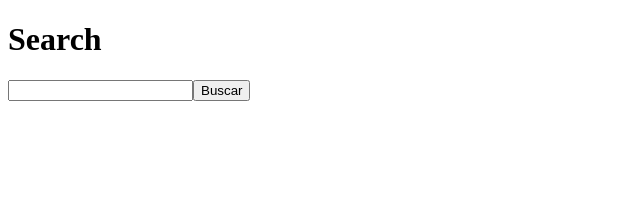
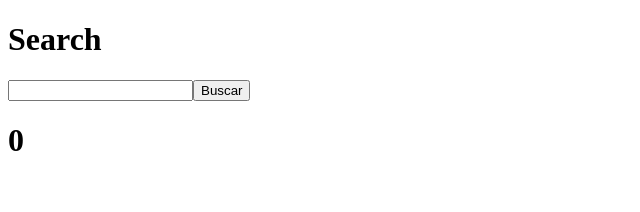
Before and after one commit to GbCarvalho/performing, a Next.js app: page / in a window 1280 px wide. Shown: the top 212 px of the page, without its empty margins (0-640 px from the left). Built offline with nearby package versions, Linux system fonts and the light colour scheme.

Commit message:
Added simple calc to understand the useMemo usage

```diff
--- a/components/SearchResults.tsx
+++ b/components/SearchResults.tsx
@@ -1,3 +1,4 @@
+import { useMemo } from "react";
 import { ProductItem } from "./ProductItem";
 
 type SearchResultsProps = {
@@ -9,8 +10,15 @@ type SearchResultsProps = {
 };
 
 export function SearchResults({ results }: SearchResultsProps) {
+  const totalPrice = useMemo(() => {
+    return results.reduce((acc, product) => {
+      return acc + product.price;
+    }, 0);
+  }, [results]);
+
   return (
     <div>
+      <h1>{totalPrice}</h1>
       {results.map((product) => {
         return <ProductItem key={product.id} product={product} />;
       })}
```
